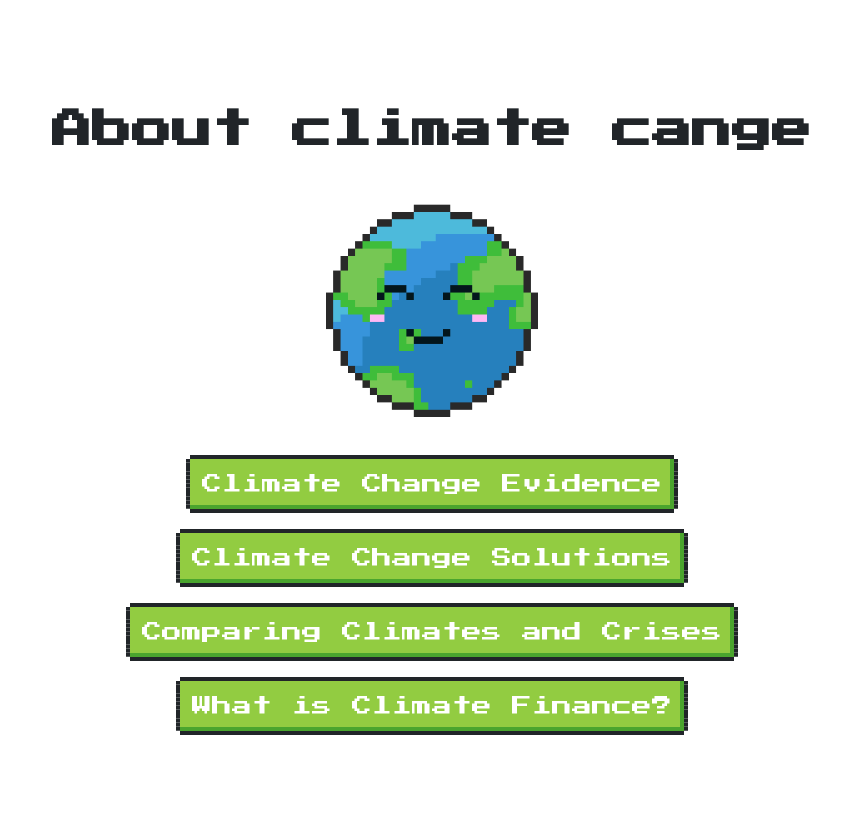
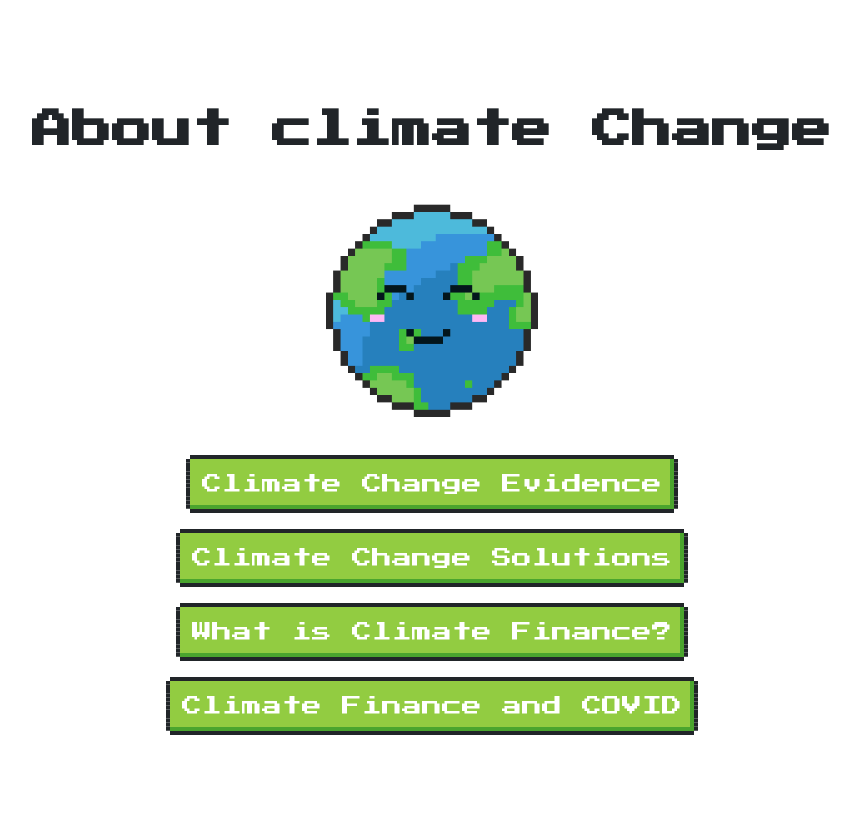
Before and after one commit to mdghayman/Climagotchi, a Flask app: page /about_climate_change in a window 1280 px wide. Shown: the whole page, without its empty margins (208-1068 px from the left). Run offline with Flask 2, Linux system fonts and the light colour scheme; some libraries are stand-ins or nearby versions.

Commit message:
- Wrote more content into HTML. - Standardised naming of HTML files ans routes.

```diff
--- a/app.py
+++ b/app.py
@@ -36,33 +36,29 @@ def new_game():
 def how_to_play():
     return render_template('how_to_play.html')
 
+@app.route('/about_climagotchi')
+def about_climagotchi():
+    return render_template('about_climagotchi.html')
+
 @app.route('/about_climate_change')
 def about_climate_change():
     return render_template('about_climate_change.html')
 
-@app.route('/about_climagotchi')
-def about_climagotchi():
-    return render_template('about_climagotchi.html')
+@app.route('/climate_change_evidence')
+def climate_change_evidence():
+    return render_template('climate_change_evidence.html')
 
-@app.route('/hover')
-def hover():
-    return render_template('hover.html')
+@app.route('/climate_change_solutions')
+def climate_change_solutions():
+    return render_template('climate_change_solutions.html')
 
-@app.route('/evidence')
-def evidence():
-    return render_template('ClimateChangeEvidence.html')
+@app.route('/climate_finance')
+def climate_finance():
+    return render_template('climate_finance.html')
 
-@app.route('/solutions')
-def solutions():
-    return render_template('ClimateChangeSolutions.html')
-
-@app.route('/climatesandcrises')
-def climatesandcrises():
-    return render_template('ComparingClimatesAndCrises.html')
-
-@app.route('/climatefinance')
-def climatefinance():
-    return render_template('WhatIsClimateFinance.html')
+@app.route('/climate_finance_and_covid')
+def climate_finance_and_covid():
+    return render_template('climate_finance_and_covid.html')
 
 @app.route('/login', methods=['GET', 'POST'])
 def login():
--- a/templates/about_climate_change.html
+++ b/templates/about_climate_change.html
@@ -6,19 +6,20 @@
 
 {% block content %}
 
-    <h1>About climate cange</h1>
+    <h1>About climate Change</h1>
 
     <img src="{{url_for('static', filename='earth.png')}}" width=300>
 
     <form method="post" action="/">
         <p></p>
-        <a href="evidence"><button type="button" class="nes-btn is-success">Climate Change Evidence</button></a><br>
+        <a href="climate_change_evidence"><button type="button" class="nes-btn is-success">Climate Change Evidence</button></a><br>
         <p></p>
-        <a href="solutions"><button type="button" class="nes-btn is-success">Climate Change Solutions</button></a><br>
+        <a href="climate_change_solutions"><button type="button" class="nes-btn is-success">Climate Change Solutions</button></a><br>
         <p></p>
-        <a href="climatesandcrises"><button type="button" class="nes-btn is-success">Comparing Climates and Crises</button></a><br>
+        <a href="climate_finance"><button type="button" class="nes-btn is-success">What is Climate Finance?</button></a>
         <p></p>
-        <a href="climatefinance"><button type="button" class="nes-btn is-success">What is Climate Finance?</button></a>
+        <a href="climate_finance_and_covid"><button type="button" class="nes-btn is-success">Climate Finance and COVID</button></a><br>
+
     </form>
 
 {% endblock %}
--- a/templates/ClimateChangeEvidence.html
+++ b/templates/climate_change_evidence.html
@@ -23,7 +23,7 @@
 </p>
 
 <div class="nes-container with-title is-centered">
-  <p class="title">Trustworthy Authorities and Resources</p>
+  <p class="title" style="font-size: 1.5rem; font-weight: bold;">Trustworthy Authorities and Resources</p>
 <p>
   <ul>
     <li>The Intergovernmental Panel on Climate Change (IPCC) compiles the most
@@ -86,7 +86,7 @@
 <p></p>
 
 <div class="nes-container with-title is-centered">
-  <p class="title">Extreme Weather Events and Seasonal Anomalies</p>
+  <p class="title" style="font-size: 1.5rem; font-weight: bold;">Extreme Weather Events and Seasonal Anomalies</p>
 <p>
   Extreme weather events and seasonal anomalies have been growing more frequent
   with each passing year. A few examples include:
--- a/templates/ClimateChangeSolutions.html
+++ b/templates/climate_change_solutions.html
@@ -21,7 +21,7 @@
 </p>
 
 <div class="nes-container with-title is-centered">
-  <p class="title">Dimplomatic Organisations</p>
+  <p class="title" style="font-size: 1.5rem; font-weight: bold;">Dimplomatic Organisations</p>
 
 <p>
   2015 saw the 21st Conference of the Parties (COP21) to the United Nations
@@ -72,7 +72,7 @@
 <p></p>
 
 <div class="nes-container with-title is-centered">
-  <p class="title">Popular Movements</p>
+  <p class="title" style="font-size: 1.5rem; font-weight: bold;">Popular Movements</p>
 
 <p>
   2019 also saw a tide of social and traditional media, driven by the momentum
--- a/templates/index.html
+++ b/templates/index.html
@@ -16,9 +16,9 @@
         <p></p>
         <a href="how_to_play"><button type="button" class="nes-btn is-success">How To Play</button></a><br>
         <p></p>
+        <a href="about_climagotchi"><button type="button" class="nes-btn is-success">About Climagotchi</button></a>
+        <p></p>
         <a href="about_climate_change"><button type="button" class="nes-btn is-success">About Climate Change</button></a><br>
-        <p></p>
-        <a href="about_climagotchi"><button type="button" class="nes-btn is-success">About Climagotchi</button></a>
     </form>
 
 {% endblock %}
```
Also changed, not shown: templates/about_climagotchi.html (+40 -0 lines), templates/climate_finance.html (renamed from templates/WhatIsClimateFinance.html, +5 -5 lines), templates/climate_finance_and_covid.html (renamed from templates/ComparingClimatesAndCrises.html, +14 -40 lines).
